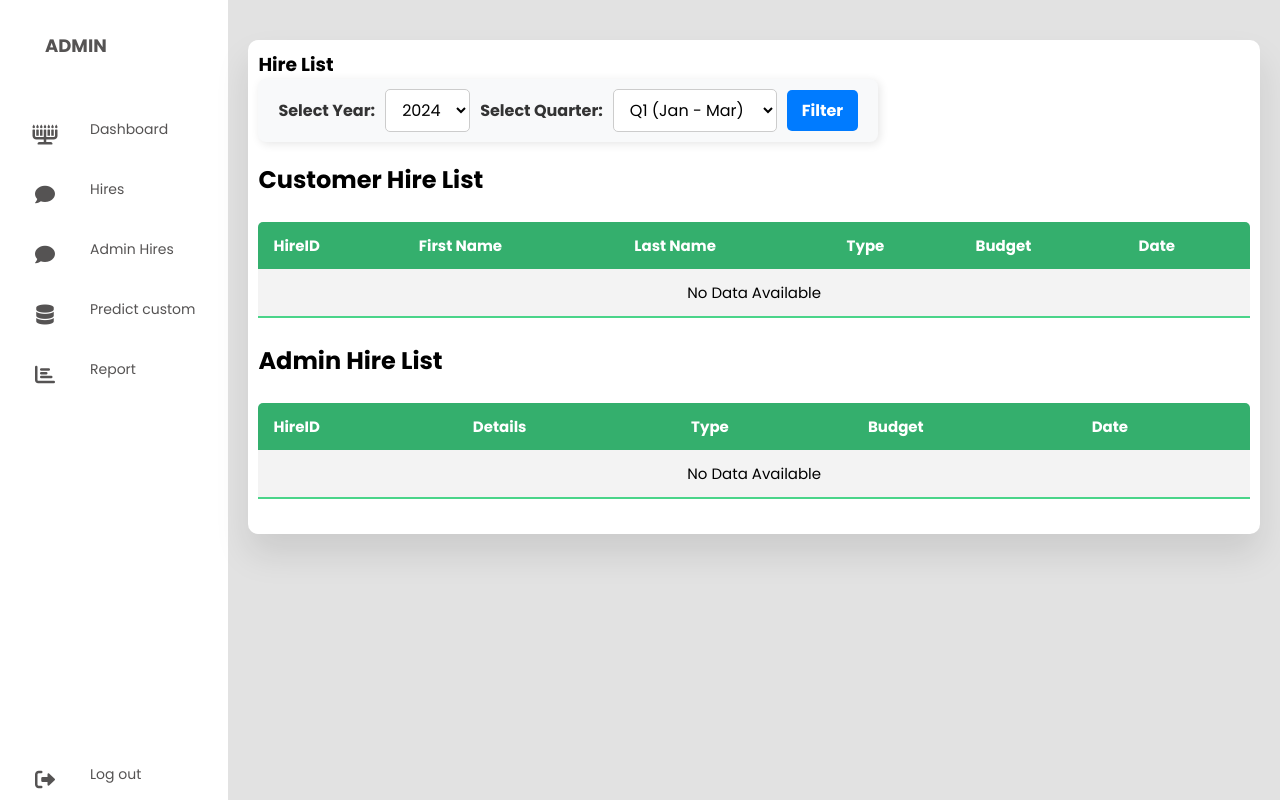
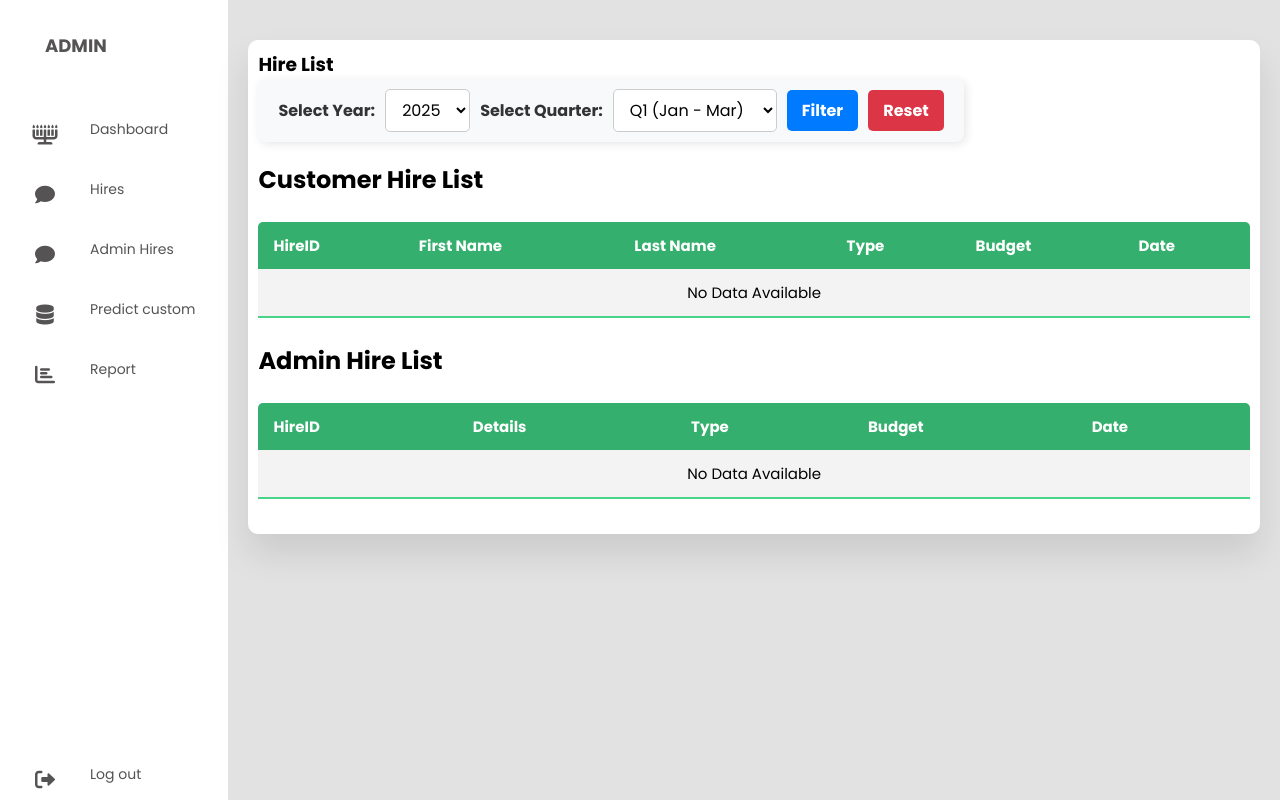
Before and after one commit to mrbluezaop/FinalProject, a Django app: page /report/ in a window 1280 px wide. Run offline with Django 5.2, Linux system fonts and the light colour scheme; data that the repository does not hold is empty; parts of the project's set-up code (start-up, migrations or seed data) failed here and were passed over; some libraries are stand-ins or nearby versions.

Commit message:
UpdateResetBtn_INReport

```diff
--- a/myapp/templates/report.html
+++ b/myapp/templates/report.html
@@ -167,6 +167,7 @@
             <select name="year" id="year">
                 <option value="2023" {% if request.GET.year|default:"2024" == "2023" %}selected{% endif %}>2023</option>
                 <option value="2024" {% if request.GET.year|default:"2024" == "2024" %}selected{% endif %}>2024</option>
+                <option value="2025" {% if request.GET.year|default:"2025" == "2025" %}selected{% endif %}>2025</option>
             </select>
 
             <label for="quarter">Select Quarter:</label>
@@ -178,7 +179,8 @@
             </select>
 
             <button type="submit">Filter</button>
-        </form>
+            <button type="button" id="resetFilter" style="background-color: #dc3545;">Reset</button>
+          </form>
 
           <!-- ส่วนแสดงกราฟ -->
           <div id="chart-container" style="display: none; margin-bottom: 20px;">
@@ -248,6 +250,10 @@
           </table>
           <!-- JavaScript -->
           <script>
+            document.getElementById("resetFilter").addEventListener("click", function () {
+              window.location.href = "{% url 'report' %}"; // โหลดหน้าใหม่ที่ /report/ เหมือนกดเข้าใหม่
+            });
+
             document.addEventListener("DOMContentLoaded", function () {
               // ✅ ทำให้ Customer Hire List กดได้
               document.querySelectorAll(".clickable-row").forEach(row => {
```
